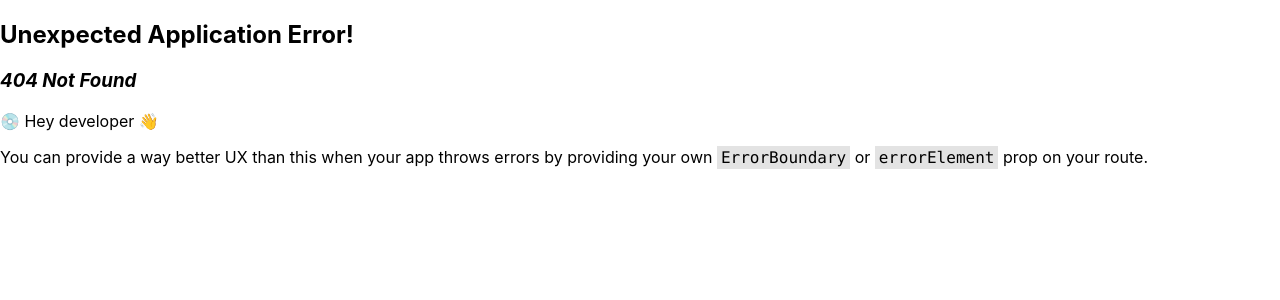
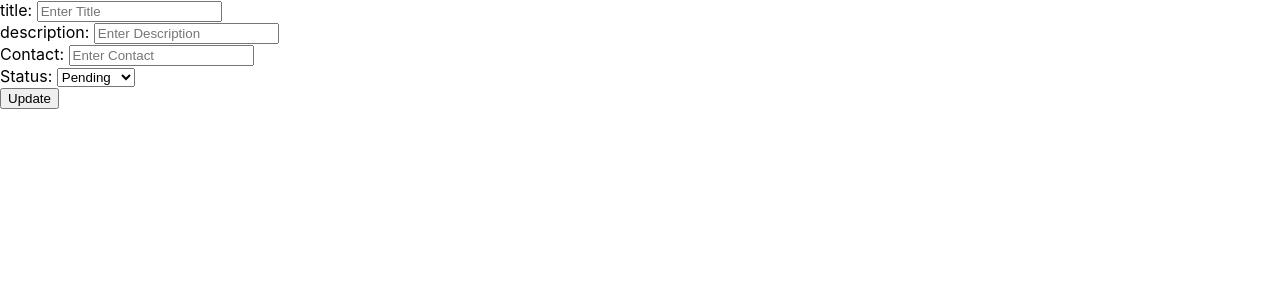
Before and after one commit to Phukit-Time/TicketManagement, a React (Create React App) app in the folder client/: page /update/1 in a window 1280 px wide. Before the commit this address had no page. Shown: the top 300 px of the page. Built offline with nearby package versions, Linux system fonts and the light colour scheme; no server answers.

Commit message:
can update ticket now, next is to filter the data

```diff
--- a/client/src/App.js
+++ b/client/src/App.js
@@ -5,6 +5,7 @@ import {
 } from "react-router-dom"
 import Form from './CreateTicketForm';
 import TicketList from './ListOfTickets';
+import Update from './Update';
 
 function App() {
   const router = createBrowserRouter([
@@ -16,6 +17,10 @@ function App() {
       path: "/addticket",
       element: <Form />,
     },
+    {
+      path: "/update/:id",
+      element: <Update />,
+    },
   ])
 
   return (
--- a/client/src/CreateTicketForm.js
+++ b/client/src/CreateTicketForm.js
@@ -1,5 +1,5 @@
 import React, { useState, useEffect } from 'react';
-import { Link } from 'react-router-dom';
+import { Link, useNavigate } from 'react-router-dom';
 
 function Form() {
   const [formData, setFormData] = useState({
@@ -32,7 +32,9 @@ function Form() {
     });
   };
 
-  const handleSubmit = (e) => {
+  const navigate = useNavigate();
+
+  const handleSubmit = async (e) => {
     e.preventDefault();
     const myData = {
         id: ticketCount,
@@ -42,14 +44,14 @@ function Form() {
         status: "pending"
       };
     // Send form data to the backend
-    fetch('http://localhost:3001/ticket', {
+    await fetch('http://localhost:3001/ticket', {
       method: 'POST',
       headers: {
         'Content-Type': 'application/json'
       },
       body: JSON.stringify(myData)
     })
-
+    navigate("/");
   };
 
   return (
--- a/client/src/ListOfTickets.js
+++ b/client/src/ListOfTickets.js
@@ -30,6 +30,7 @@ function TicketList() {
             <p>Created Timestamp: {ticket.createdTimestamp}</p>
             <p>Latest Ticket Update Timestamp: {ticket.lastestUpdateTimestamp}</p>
             <p>Status: {ticket.status}</p>
+            <Link to={`/update/${ticket.id}`}>Update</Link>
           </li>
         ))}
       </ul>
--- /dev/null
+++ b/client/src/Update.js
@@ -0,0 +1,72 @@
+import React, { useEffect, useState } from 'react';
+import { useNavigate, useParams } from 'react-router';
+import axios from 'axios';
+
+function Update() {
+    const {id} = useParams();
+    const [values, setValue] = useState({
+        id: parseInt(id),
+        title: '',
+        description: '',
+        contact: '',
+        status:'',
+    })
+    useEffect(() => {
+        axios.get('http://localhost:3001/tickets/' + id)
+        .then(res => {
+            setValue(prevValues => ({
+                ...prevValues,
+                title: res.data.title,
+                description: res.data.description,
+                contact: res.data.contact,
+                status: res.data.status,
+                lastestUpdateTimestamp: new Date().toISOString()
+            }));
+        })
+        .catch(err => console.log(err));
+    }, [id]);
+
+    const navigate = useNavigate();
+    const handleSubmit = async (e) => {
+        e.preventDefault();
+        await axios.put('http://localhost:3001/tickets/' + id, values)
+        .then(res => {
+            navigate('/');
+        })
+        .catch(err => console.log(err));
+
+    }
+
+    return (
+        <div>
+            <form onSubmit={handleSubmit}>
+                <div>
+                    <label htmlFor="title">title: </label>
+                    <input type="text" name="title" placeholder='Enter Title'
+                    value={values.title} onChange={e => setValue({...values, title: e.target.value})}/>
+                </div>
+                <div>
+                    <label htmlFor="contact">description: </label>
+                    <input type="text" name="description" placeholder='Enter Description'
+                    value={values.description} onChange={e => setValue({...values, description: e.target.value})}/>
+                </div>
+                <div>
+                    <label htmlFor="contact">Contact: </label>
+                    <input type="text" name="contact" placeholder='Enter Contact'
+                    value={values.contact} onChange={e => setValue({...values, contact: e.target.value})}/>
+                </div>
+                <div>
+                    <label htmlFor="status">Status: </label>
+                    <select type="text" name="status" id="status" placeholder='Enter Status'value={values.status} onChange={e => setValue({...values, status: e.target.value})} >
+                        <option value="Pending">Pending</option>
+                        <option value="Accepted">Accepted</option>
+                        <option value="Resolved">Resolved</option>
+                        <option value="Rejected">Rejected</option>
+                    </select>
+                </div>
+                <button>Update</button>
+            </form>
+        </div>
+    );
+}
+export default Update
```
Also changed, not shown: 1 other file (tests, documents, lock files or other folders).
